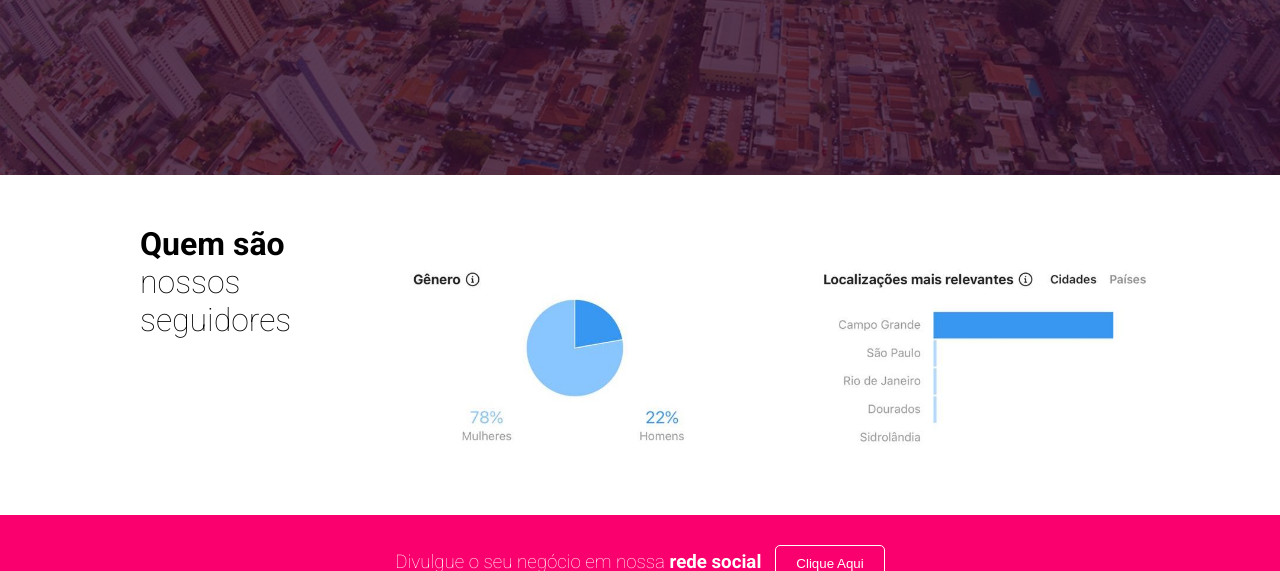
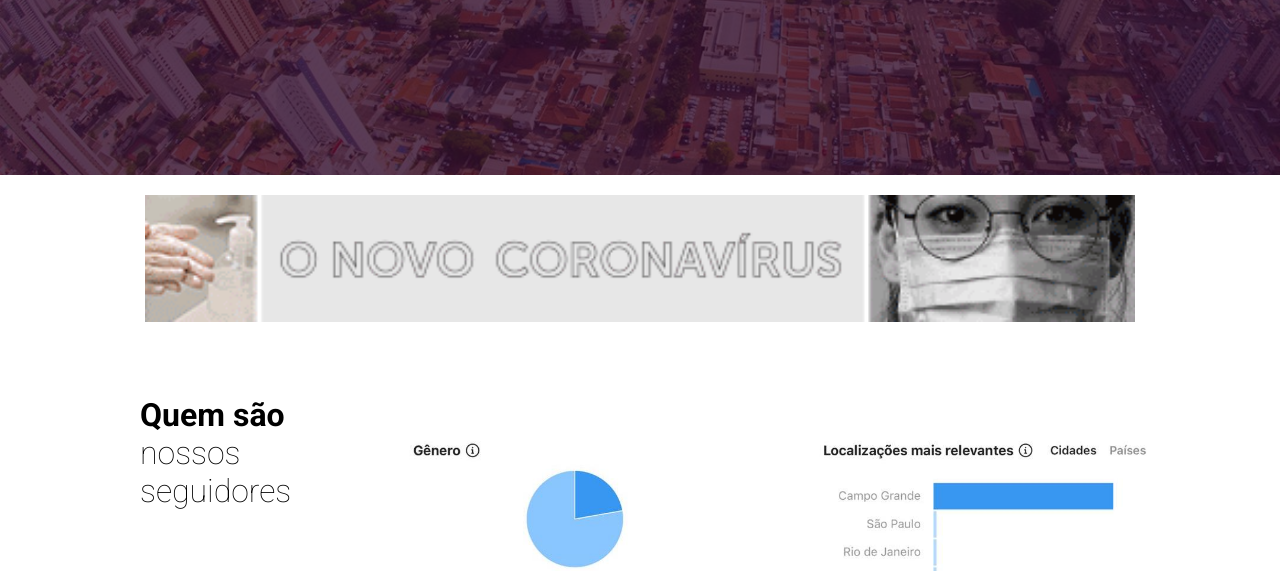
Before and after one commit to gitpcl/ficadicacg, a plain HTML site: page index.html in a window 1280 px wide. Shown: the part 529-1100 px from the top of the page. Drawn offline with Linux system fonts and the light colour scheme.

Commit message:
Added promo

```diff
--- a/index.html
+++ b/index.html
@@ -34,6 +34,11 @@
                 <a href="https://www.instagram.com/ficadicacg"><button>Siga o nosso
                     <strong>instagram</strong>
                 </button></a>
+            </div>
+        </div>
+        <div class="promo">
+            <div class="promo-content">
+                <img src="assets/promo.gif" alt="Promo Gif">
             </div>
         </div>
         <div class="stat-content">
--- a/styles/main.css
+++ b/styles/main.css
@@ -111,6 +111,17 @@ header {
 .overlay button:hover {
     background-color:transparent;
     border: 1px solid var(--white-color);
+}
+
+/*PROMO*/
+.promo-content {
+    width: 1100px;
+    margin: 0 auto;
+}
+
+.promo-content img {
+    width:90%;
+    margin: 20px 5%;
 }
 
 /*ABOUT*/
```
Also changed, not shown: assets/promo.gif (added), 1 other file.
